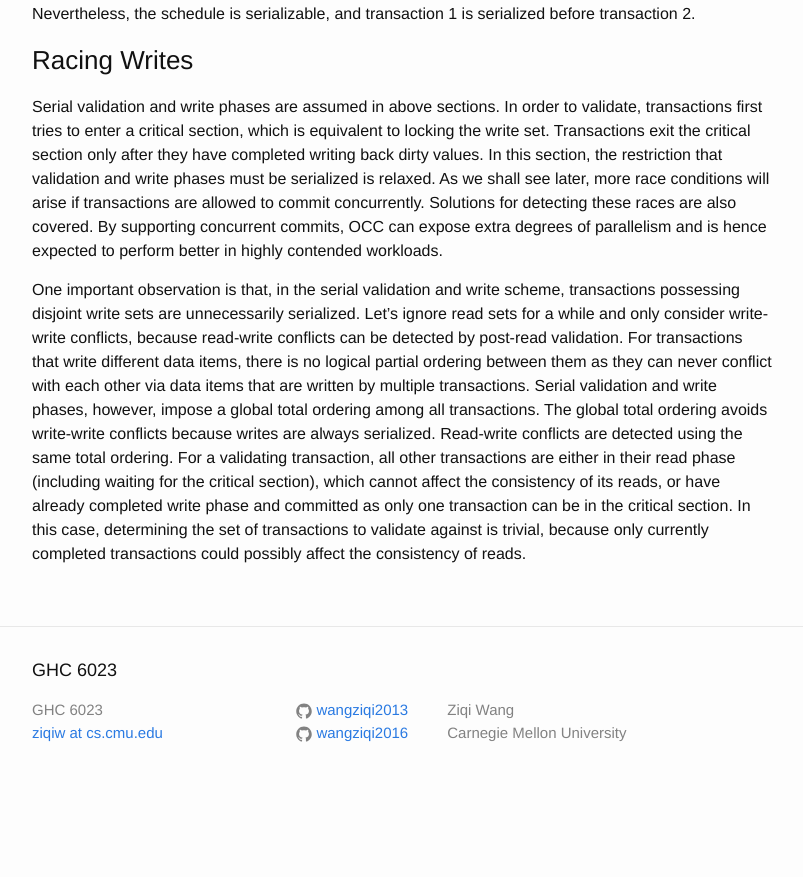
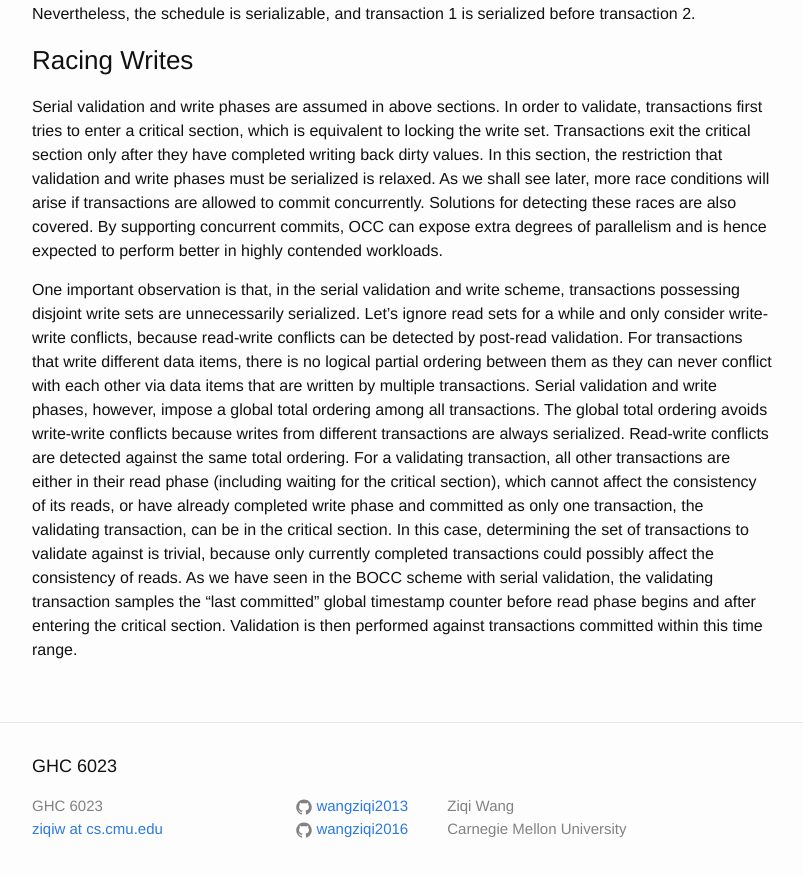
Before and after one commit to wangziqi2013/wangziqi2013.github.io, a Jekyll site: the page built from _posts/2018-03-21-Analyzing-OCC-Anomalies-and-Solutions.markdown, in a window 1280 px wide and 900 px high, scrolled down 7236 px. Shown: the top 877 px of the window, without its empty margins (238-1041 px from the left). Built offline with Jekyll 4.4.1, drawn with Linux system fonts in a browser that asks for light colours; before the commit the page ends 8040 px from its top, so only the background shows below that.

Commit message:
Adding BOCC as example

```diff
--- a/_posts/2018-03-21-Analyzing-OCC-Anomalies-and-Solutions.markdown
+++ b/_posts/2018-03-21-Analyzing-OCC-Anomalies-and-Solutions.markdown
@@ -317,9 +317,12 @@ sets are unnecessarily serialized. Let's ignore read sets for a while and only c
 because read-write conflicts can be detected by post-read validation. For transactions that write different data items,
 there is no logical partial ordering between them as they can never conflict with each other via data items
 that are written by multiple transactions. Serial validation and write phases, however, impose a global total ordering
-among all transactions. The global total ordering avoids write-write conflicts because writes are always serialized.
-Read-write conflicts are detected using the same total ordering. For a validating transaction, all other transactions
-are either in their read phase (including waiting for the critical section), which cannot affect the consistency of its
-reads, or have already completed write phase and committed as only one transaction can be in the critical section.
-In this case, determining the set of transactions to validate against is trivial, because only currently completed
-transactions could possibly affect the consistency of reads.
+among all transactions. The global total ordering avoids write-write conflicts because writes from different transactions
+are always serialized. Read-write conflicts are detected against the same total ordering. For a validating transaction,
+all other transactions are either in their read phase (including waiting for the critical section), which cannot affect
+the consistency of its reads, or have already completed write phase and committed as only one transaction, the
+validating transaction, can be in the critical section. In this case, determining the set of transactions to validate
+against is trivial, because only currently completed transactions could possibly affect the consistency of reads. As
+we have seen in the BOCC scheme with serial validation, the validating transaction samples the "last committed" global
+timestamp counter before read phase begins and after entering the critical section. Validation is then performed against
+transactions committed within this time range.
```
